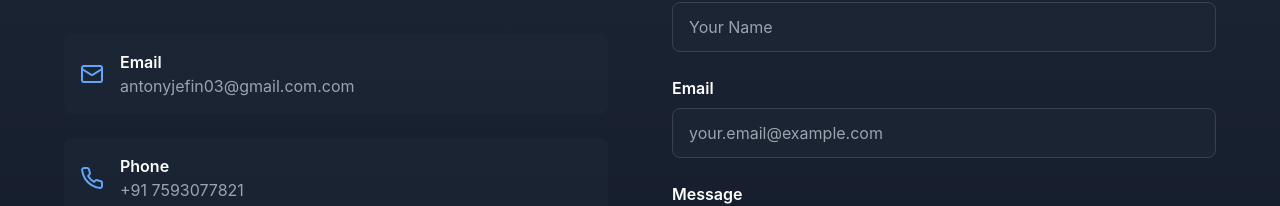
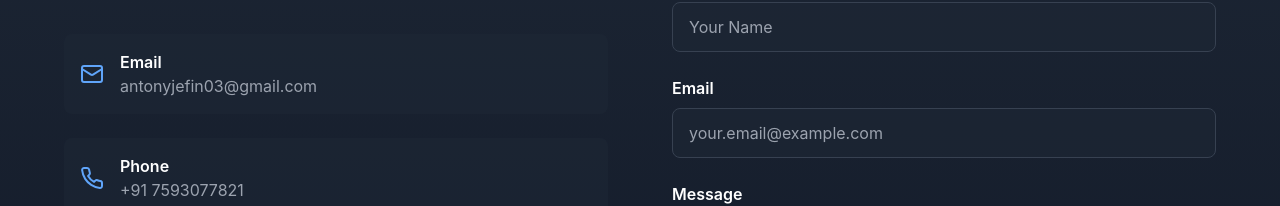
Before and after one commit to jeff-antony/MyPortfolio, a React (Vite) app: page / in a window 1280 px wide. Shown: the part 5791-5997 px from the top of the page. Built offline with nearby package versions, Linux system fonts and the light colour scheme.

Commit message:
changes applied

```diff
--- a/src/components/Contact.tsx
+++ b/src/components/Contact.tsx
@@ -27,7 +27,7 @@ const Contact = () => {
     {
       icon: <Mail className="w-6 h-6" />,
       title: 'Email',
-      value: 'antonyjefin03@gmail.com.com',
+      value: 'antonyjefin03@gmail.com',
       link: 'mailto:antonyjefin03@gmail.com'
     },
     {
```
